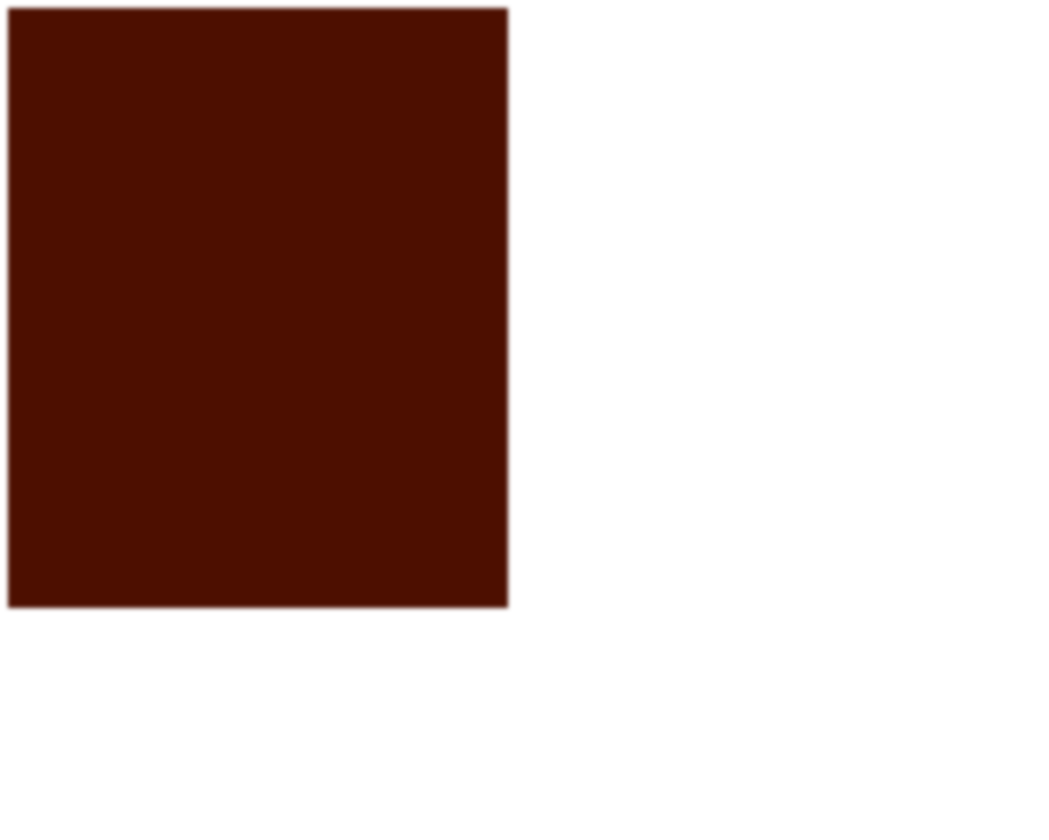
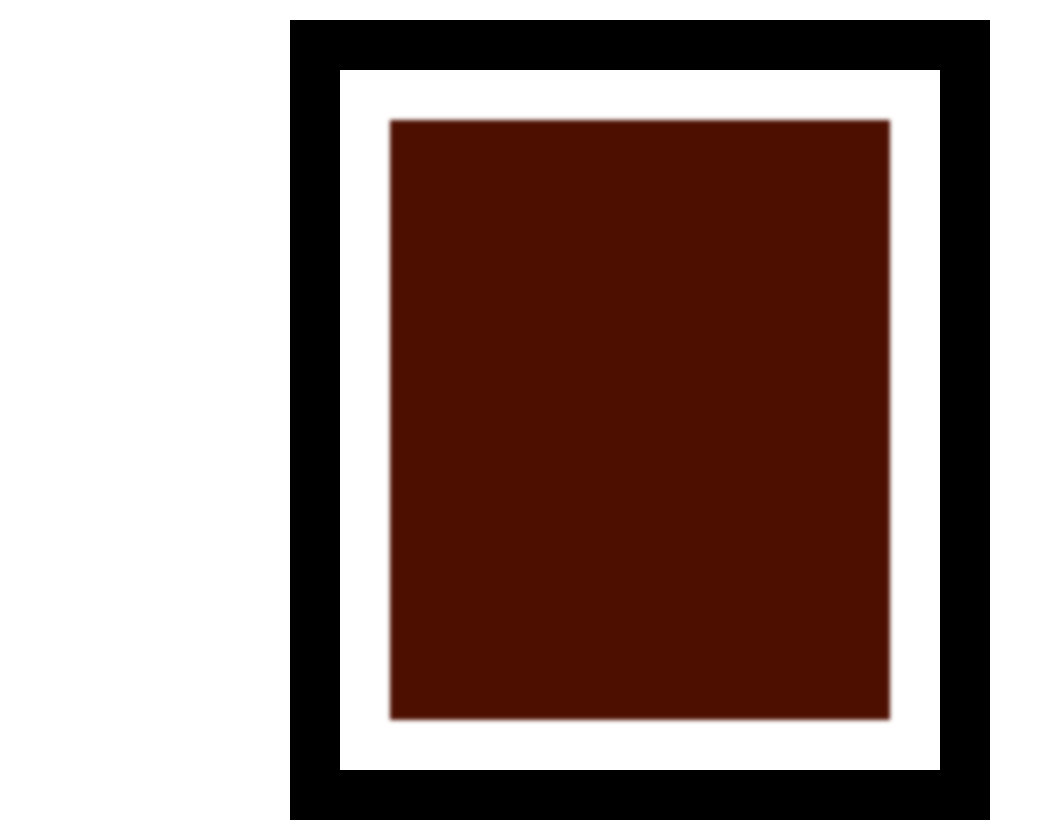
Before and after one commit to nedoratic/fcc-rwd-06-rothko-painting, a plain HTML site: page index.html in a window 1280 px wide. Shown: the whole page, without its empty margins (0-1049 px from the left). Before the commit the page ends 800 px from the top, so only its background shows below. Drawn offline with Linux system fonts and the light colour scheme.

Commit message:
style.css - frame style added

```diff
--- a/style.css
+++ b/style.css
@@ -1,3 +1,10 @@
+.frame {
+	border: 50px solid black;
+	width: 500px;
+	padding: 50px;
+	margin: 20px auto;
+}
+
 .canvas {
 	width: 500px;
 	height: 600px;
```
